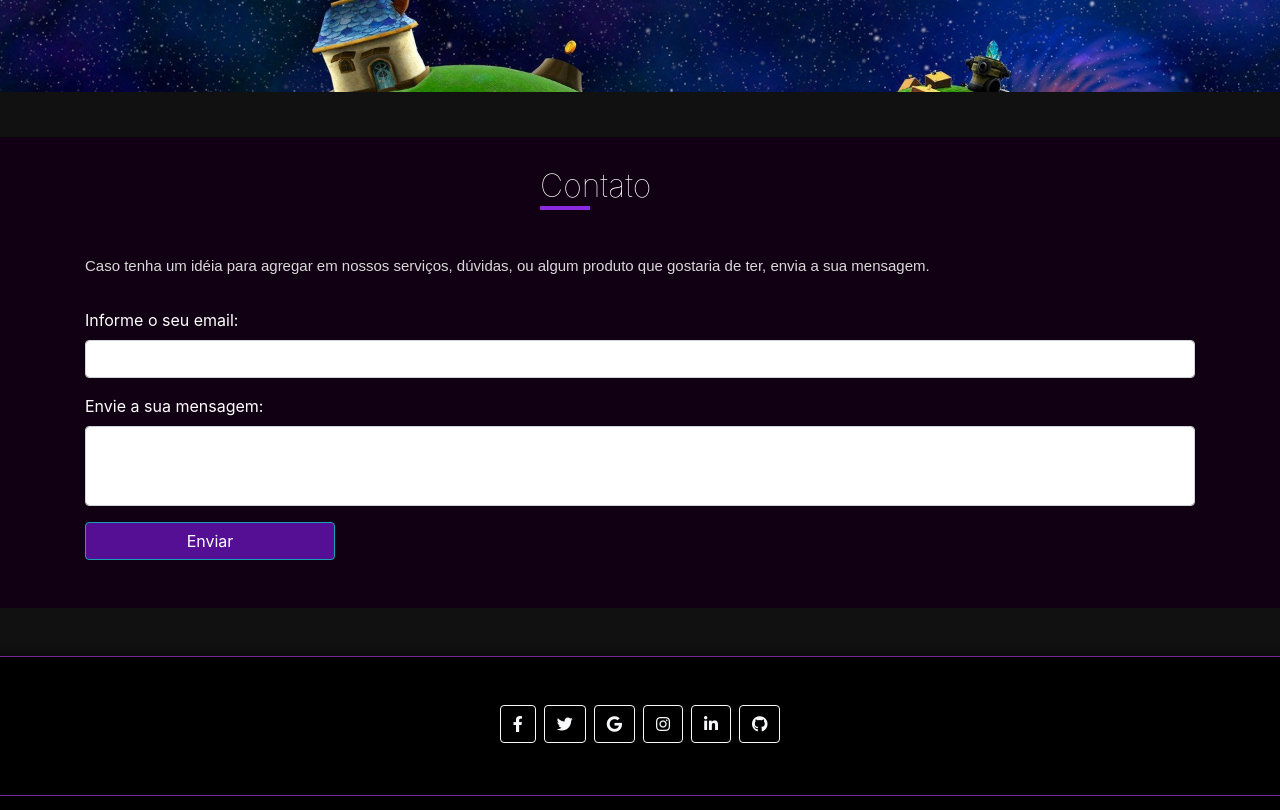
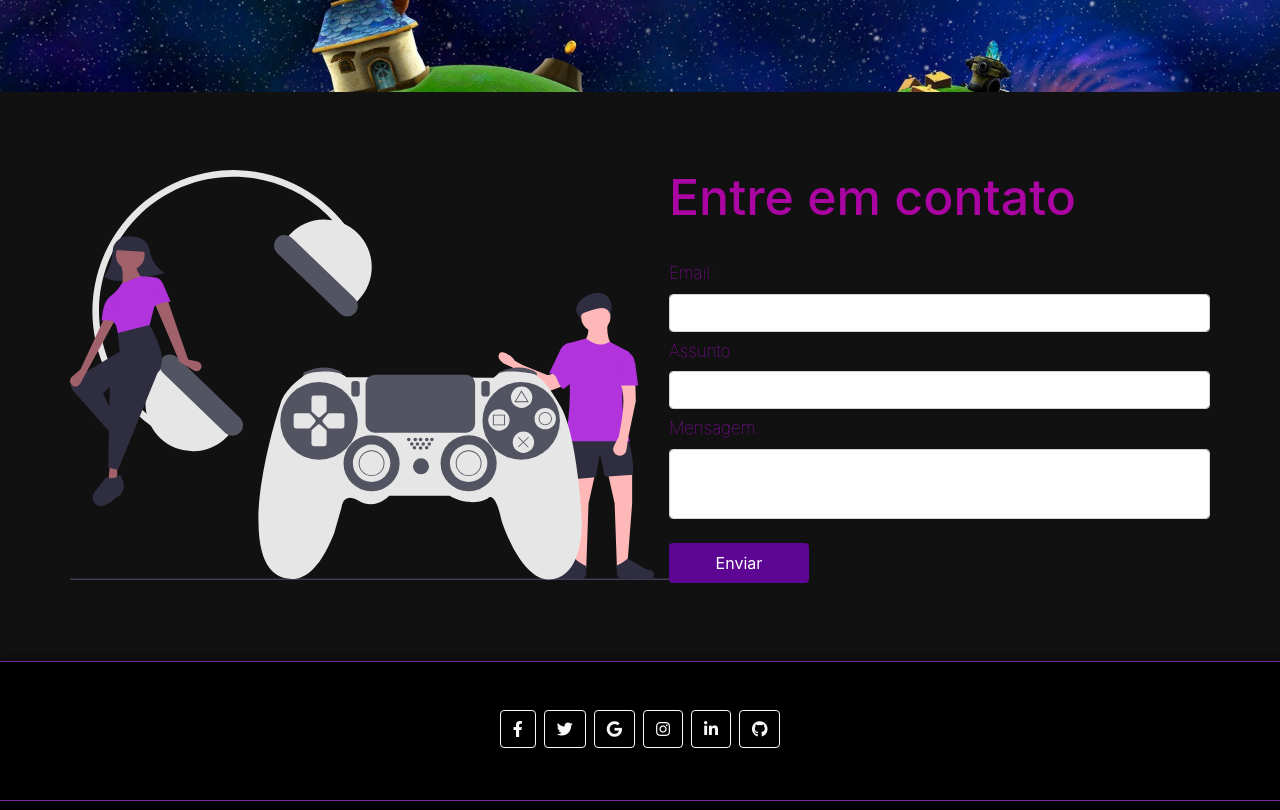
Before and after one commit to MarlonDener/projeto-faculdade, a Vue app: page / in a window 1280 px wide. Shown: the part 5760-6570 px from the top of the page. Built offline with nearby package versions, Linux system fonts and the light colour scheme; no server answers; the database is empty; a web font is replaced by a local one.

Commit message:
Dynamic news image

```diff
--- a/src/components/Cards.vue
+++ b/src/components/Cards.vue
@@ -1,12 +1,13 @@
 <template>
-  <div class="area-cards container">
+  <div class="area-cards container text-center">
     <div class="row">
-      <div class="col-4" v-for="noticia in noticias" :key="noticia.teste">
+      <div  class="col-md-4"  v-for="noticia in noticias" :key="noticia.teste">
         <div class="card mt-3 mb-3" style="width: 18rem;">
-            <img src="/imagens/img1.jpeg" class="card-img-top" alt="...">
+            <!-- <img src="/imagens/img1.jpeg" class="card-img-top" alt="..."> -->
+            <img :src="noticia.linkImagem" class="card-img-top" alt="...">
             <div class="card-body d-flex flex-column align-items-center">
                 <h5 class="card-title">{{noticia.titulo}}</h5>
-                <p class="card-text">{{noticia.textoNoticia}}</p>
+                <p class="card-text">{{noticia.subNoticia}}</p>
                 <a href="#" class="btn-roxo" @click="lerNoticia(noticia)">Ler notícia</a>
             </div>
           <div class="card-footer espacamento">
@@ -14,51 +15,6 @@
           </div>
         </div>
       </div>
-
-      <!-- <div class="col-4">
-        <div class="card mt-3" style="width: 18rem;">
-            <img src="/imagens/img1.jpeg" class="card-img-top" alt="...">
-            <div class="card-body d-flex flex-column align-items-center">
-                <h5 class="card-title">Tomb raider</h5>
-                <p class="card-text">Some quick example text to build on the card title and make up the bulk of the card's content.</p>
-                <a href="#" class="btn-roxo">Ler notícia</a>
-            </div>
-          <div class="card-footer espacamento">
-            <small class="text-muted">Atualização: 08/04/2021</small>
-          </div>
-        </div>
-      </div>   -->
-
-      <!-- <div class="col-4">
-        <div class="card mt-3" style="width: 18rem;">
-            <img src="/imagens/img1.jpeg" class="card-img-top" alt="...">
-            <div class="card-body d-flex flex-column align-items-center">
-                <h5 class="card-title">Tomb raider</h5>
-                <p class="card-text">Some quick example text to build on the card title and make up the bulk of the card's content.</p>
-                <a href="#" class="btn-roxo">Ler notícia</a>
-            </div>
-          <div class="card-footer espacamento">
-            <small class="text-muted">Atualização: 08/04/2021</small>
-          </div>
-        </div>
-      </div>
-
-      <div class="col-4">
-        <div class="card mt-3" style="width: 18rem;">
-            <img src="/imagens/img1.jpeg" class="card-img-top" alt="...">
-            <div class="card-body d-flex flex-column align-items-center">
-                <h5 class="card-title">Tomb raider</h5>
-                <p class="card-text">Some quick example text to build on the card title and make up the bulk of the card's content.</p>
-                <a href="#" class="btn-roxo">Ler notícia</a>
-            </div>
-          <div class="card-footer espacamento">
-            <small class="text-muted">Atualização: 08/04/2021</small>
-          </div>
-        </div>
-      </div>      -->
-
-
-
     </div>
   </div>
 </template>
@@ -82,7 +38,7 @@ export default{
         dados.push(noticia)
         this.noticias = dados
 
-
+        console.log(this.noticias)
       })
     })
   },
--- a/src/components/FormularioAdmin.vue
+++ b/src/components/FormularioAdmin.vue
@@ -20,8 +20,13 @@
                         </div>
 
                         <div class="mb-3">
+                            <label for="exampleInputPassword1" class="form-label">Digite o subtitulo da noticia :</label>
+                            <textarea class="form-control" id="exampleInputPassword1" v-model="dadosNoticias.subNoticia"></textarea>
+                        </div>
+
+                        <div class="mb-3">
                             <label class="form-label">Imagem da noticia:</label>
-                            <input type="file" class="form-control">
+                            <input v-model="dadosNoticias.linkImagem" type="text" class="form-control">
                         </div>
 
                         <button type="submit" class="btn btn-primary" @click.prevent="enviarDados">Submit</button>
@@ -47,7 +52,9 @@ export default {
         titulo: '',
         textoNoticia: '',
         dataPublicacao: firebase.firestore.FieldValue.serverTimestamp(),
+        linkImagem: '',
         id_noticia: '',
+        subNoticia: ''
       }
     }
   },
--- a/src/components/Noticia.vue
+++ b/src/components/Noticia.vue
@@ -14,27 +14,11 @@
 
             </div><!--info-->
             <div class="imagem">
-                <img src="/imagens/img12.jpg">
+                <img :src="recebeDados.imagem">
             </div>
             <div class="text-noticia">
                <p> {{ recebeDados.noticia}}</p>
 
-               <!-- <p>When is a long established fact that a reader will be distracted by
-                the readable content of a page when looking at its layout. The point of using Lorem Ipsum is that it has a more-or-less normal distribution of letters,
-                as opposed to using 'Content here, content here', making it look like readable English.
-                It is a long established fact that a reader will be distracted by.
-                </p>
-                <p>
-                The readable content of a page when looking at its layout. The point of using Lorem Ipsum is that it has a more-or-less normal distribution of letters,
-                as opposed to using 'Content here, content here', making it look like readable English.
-                It is a long established fact that a reader will be distracted by
-                the readable content of a page when looking at its layout. The point of using Lorem Ipsum is that it has a more-or-less normal distribution of letters,
-                as opposed to using 'Content here, content here', making it look like readable English.
-                It is a long established fact that a reader will be distracted by
-                the readable content of a page when looking at its layout. The point of using Lorem Ipsum is that it has a more-or-less normal distribution of letters,
-                as opposed to using 'Content here, content here', making it look like readable English.
-                </p>
-                -->
             </div>
 
             <!-- Stars -->
@@ -81,7 +65,8 @@
                 recebeDados: {
                     titulo: '',
                     noticia: '',
-                    data: ''
+                    data: '',
+                    imagem: '',
                 },
                 id: ''
             }
@@ -97,6 +82,8 @@
             this.recebeDados.titulo = dadosRecebidos.titulo
             this.recebeDados.noticia = dadosRecebidos.textoNoticia
             this.recebeDados.data = dadosRecebidos.dataPublicacao
+            this.recebeDados.imagem = dadosRecebidos.linkImagem
+            console.log(this.recebeDados.imagem)
           })
         }
     }
--- a/src/components/Parallax.vue
+++ b/src/components/Parallax.vue
@@ -89,9 +89,9 @@
 
     .card{
         width:300px;
-        background-color: rgba(255, 255, 255, 0.822);
+        background-color: rgb(19, 19, 19);
         padding:20px 9px;
-        box-shadow: 5px 6px 5px 3px rgba(0,0,0,0.2);
+        box-shadow: 5px 6px 7px 7px rgba(0,0,0,0.5);
         margin:0 auto;
         position: relative;
         border-radius: 5px;
@@ -105,7 +105,7 @@
         color:rgb(136, 4, 4);
     }
     .kong{
-        color:rgb(61, 21, 2);
+        color:rgb(202, 93, 42);
     }
     .sonic{
         color:rgb(18, 9, 138);
@@ -135,6 +135,7 @@
         font-family: Arial, Helvetica, sans-serif;
         padding: 20px 0px;
         font-weight: 500;
+        color:#fff;
     }
 
     .kong_up{
--- a/src/components/SendEmail.vue
+++ b/src/components/SendEmail.vue
@@ -2,19 +2,28 @@
 
         <div class="sendEmail">
             <div class="container">
-                    <form id="contato">
-                        <h2 class="titulo">Contato</h2>
-                        <p>Caso tenha um idéia para agregar em nossos serviços, dúvidas, ou algum produto que gostaria de ter, envia a sua mensagem. </p>
-                        <div class="mb-3">
-                            <label for="exampleInputEmail1" class="form-label text-white">Informe o seu email: </label>
-                            <input type="email" class="form-control" id="exampleInputEmail1" aria-describedby="emailHelp" />
-                        </div>
-                        <div class="mb-3">
-                            <label for="exampleInputPassword1" class="form-label text-white">Envie a sua mensagem: </label>
-                            <textarea class="form-control"></textarea>
-                        </div>
-                        <button type="submit" class="btn btn-info botao mb-5">Enviar</button>
-                    </form>
+              <div class="imagem">
+                <img src="/imagens/contatoimg.svg">
+             </div>
+
+                  <div class="form">
+                      <h2>Entre em contato</h2>
+
+                      <form>
+                          <label>Email:</label>
+                          <input type="email" class="form-control">
+
+                          <label>Assunto</label>
+                          <input type="text" class="form-control">
+                          <label>Mensagem:</label>
+                          <textarea class="form-control">
+
+                          </textarea>
+
+                          <button class="btn-roxo mt-4">Enviar</button>
+                      </form>
+                  </div>
+
              </div>
         </div>
 </template>
@@ -26,24 +35,40 @@
 </script>
 
 <style scoped>
-
-
-    .sendEmail{
-        background: rgb(17, 0, 19)
-    }
-
-     p{
-          padding:15px 0px;
-          text-align: left;
-          color:rgb(216, 216, 216);
-          font-size: 15px;
-          font-family: Arial, Helvetica, sans-serif;
-    }
-
+.container{
+    display: flex;
+    align-items: center;
+    justify-content: center;
+    padding:30px 0px;
+}
+.image{
+    width:30%;
+}
+.form{
+    width: 70%;
+}
+img{
+    width:100%;
+    height: 100%;
+}
 .botao{
     width:250px;
     background-color: rgb(84, 15, 148);
 
+}
+h2{
+    color:rgb(170, 4, 162);
+    font-weight: 500;
+    font-size: 50px;
+    margin-bottom: 27px;
+}
+
+label{
+    margin:7px 0px;
+    color:#fff;
+    font-weight:lighter;
+    color:rgb(174, 7, 207);
+    font-size: 17px;
 }
 
 input{
@@ -56,7 +81,7 @@ input{
 textarea{
     resize:none;
     height: 170px;
-    padding: 15px;
+    padding: 10px 4px;
     color:#666;
 
 }
```
Also changed, not shown: public/imagens/contatoimg.svg (added).
